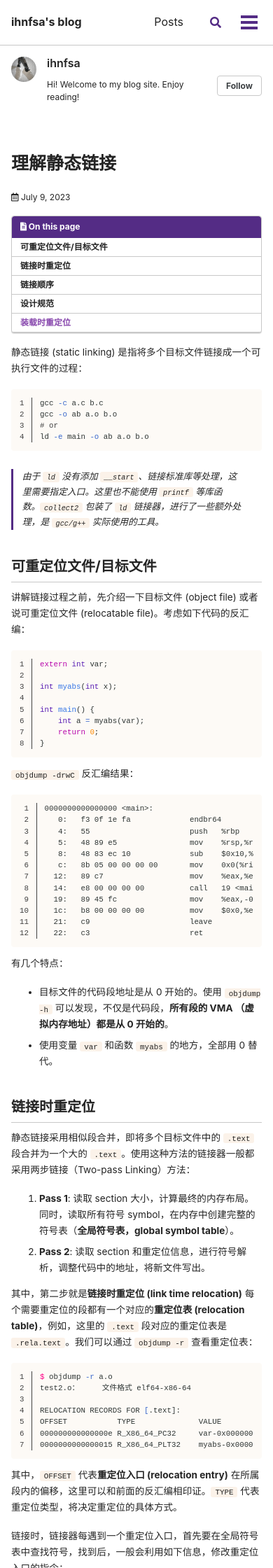
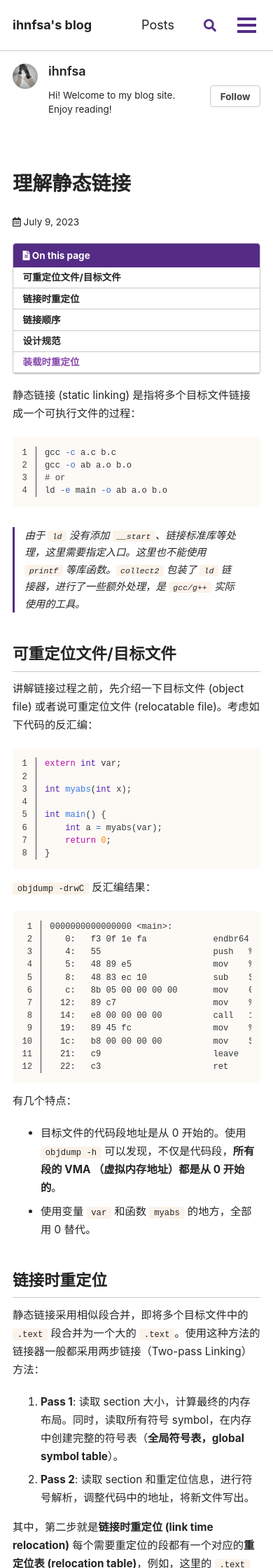
Before and after one commit to ihnfsax/ihnfsax.github.io, a Jekyll site: the page built from _posts/2023-07-09-static-linking.md, in a window 390 px wide. Shown: the top 2240 px of the page at 70% size. Built offline with Jekyll 4.4.1, drawn with Linux system fonts in a browser that asks for light colours; cached includes are drawn as plain includes; some web fonts are replaced; comment, search, counter and statistics services are not loaded.

Commit message:
Better layout and fontsize on mobile devices

```diff
--- a/_sass/minimal-mistakes/_page.scss
+++ b/_sass/minimal-mistakes/_page.scss
@@ -524,6 +524,7 @@ body {
   margin-top: 2em;
   padding-top: 1em;
   border-top: 1px solid $border-color;
+  width: 100%;
 
 //   @include breakpoint($large) {
 //     float: right;
--- a/_sass/minimal-mistakes/_reset.scss
+++ b/_sass/minimal-mistakes/_reset.scss
@@ -8,10 +8,10 @@ html {
   /* apply a natural box layout model to all elements */
   box-sizing: border-box;
   background-color: $background-color;
-  font-size: 16px;
+  font-size: 18px;
 
   @include breakpoint($medium) {
-    font-size: 16px;
+    font-size: 18px;
   }
 
   @include breakpoint($large) {
```
